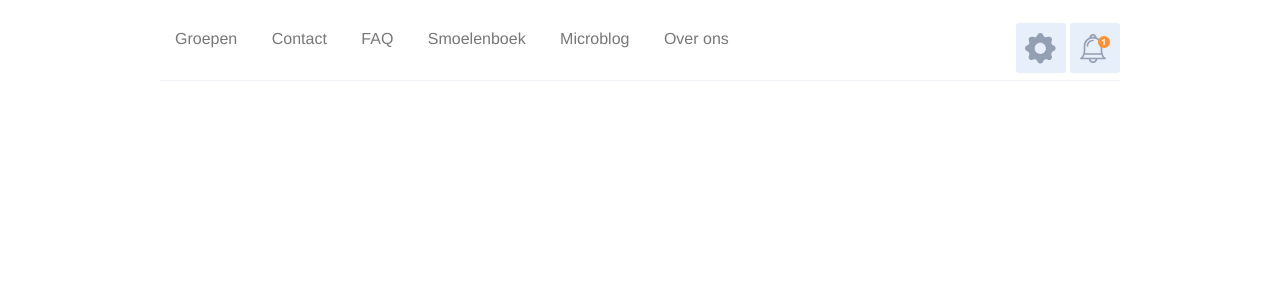
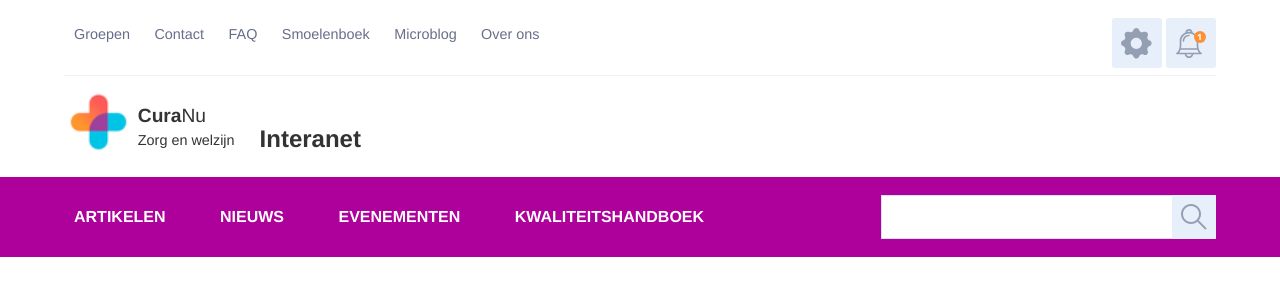
Before and after one commit to hbarza/youwe-frontend-test, a PHP site: page / in a window 1280 px wide. Shown: the top 300 px of the page. Run offline with PHP 8.4, Linux system fonts and the light colour scheme.

Commit message:
header implemented

```diff
--- a/assets/css/framework.css
+++ b/assets/css/framework.css
@@ -53,17 +53,48 @@ p {
   line-height: 1.8;
 }
 
-.font-light {
+.font-lighter {
+  font-weight: 100;
+}
+.font-regular {
   font-weight: 300;
 }
-
-.font-regular {
-  font-weight: 400;
+.font-semi-bold {
+  font-weight: 500;
+}
+.font-bold {
+  font-weight: 700;
+}
+.font-bolder {
+  font-family: 'OpenSansBolder';
+  font-weight: 900;
 }
 
-.font-heavy {
-  font-weight: 700;
+.font-size-1 {
+  font-size: 1rem;
 }
+.font-size-2 {
+  font-size: 1.275rem;
+}
+.font-size-3 {
+  font-size: 1.5rem;
+  line-height: 1.7rem;
+}
+.font-size-4 {
+  font-size: 1.75rem;
+  line-height: 2rem;
+}
+
+.text-white {
+  color: #fff;
+}
+ol,
+ul {
+  list-style: none;
+  padding: 0;
+}
+
+
 
 /* POSITIONING */
 .t-left {
@@ -107,68 +138,109 @@ p {
   display: inline-block;
 }
 
+/* FLEX */
+.d-f {
+  display: flex;
+}
+.f-align-center {
+  align-items: center;
+}
+.f-align-top {
+  align-items: flex-start;
+}
+.f-align-bottom {
+  align-items: flex-end;
+}
+.f-justify-center {
+  justify-content: center;
+}
+.f-justify-left {
+  justify-content: left;
+}
+.f-justify-right {
+  justify-content: right;
+}
+.flex-item-top {
+  align-self: flex-start;
+}
+.flex-item-center {
+  align-self: center;
+}
+.flex-item-bottom {
+  align-self: flex-end;
+}
+.flex-item-left {
+  justify-self: left;
+}
+.flex-item-center {
+  justify-self: center;
+}
+.flex-item-right {
+  justify-self: right;
+}
+
 /* MARGIN - PADDING */
 .ml3,
 .mx3,
 .m3 {
-  margin-left: 50px;
+  margin-left: 45px;
 }
 .mr3,
 .mx3,
 .m3 {
-  margin-right: 50px;
+  margin-right: 45px;
 }
 .mt3,
 .my3,
 .m3 {
-  margin-top: 50px;
+  margin-top: 45px;
 }
 .mb3,
 .my3,
 .m3 {
-  margin-bottom: 50px;
+  margin-bottom: 45px;
 }
 
 .ml2,
 .mx2,
 .m2 {
-  margin-left: 30px;
+  margin-left: 25px;
 }
 .mr2,
 .mx2,
 .m2 {
-  margin-right: 30px;
+  margin-right: 25px;
 }
 .mt2,
 .my2,
 .m2 {
-  margin-top: 30px;
+  margin-top: 25px;
 }
 .mb2,
 .my2,
 .m2 {
-  margin-bottom: 30px;
+  margin-bottom: 25px;
 }
 
 .ml1,
 .mx1,
 .m1 {
-  margin-left: 15px;
+  margin-left: 10px;
 }
 .mr1,
 .mx1,
 .m1 {
-  margin-right: 15px;
+  margin-right: 10px;
 }
 .mt1,
 .my1,
 .m1 {
-  margin-top: 15px;
+  margin-top: 10px;
 }
 .mb1,
 .my1,
 .m1 {
-  margin-bottom: 15px;
+  margin-bottom: 10px;
 }
 
 .ml0,
@@ -195,64 +267,64 @@ p {
 .pl3,
 .px3,
 .p3 {
-  padding-left: 50px;
+  padding-left: 45px;
 }
 .pr3,
 .px3,
 .p3 {
-  padding-right: 50px;
+  padding-right: 45px;
 }
 .pt3,
 .py3,
 .p3 {
-  padding-top: 50px;
+  padding-top: 45px;
 }
 .pb3,
 .py3,
 .p3 {
-  padding-bottom: 50px;
+  padding-bottom: 45px;
 }
 
 .pl2,
 .px2,
 .p2 {
-  padding-left: 30px;
+  padding-left: 25px;
 }
 .pr2,
 .px2,
 .p2 {
-  padding-right: 30px;
+  padding-right: 25px;
 }
 .pt2,
 .py2,
 .p2 {
-  padding-top: 30px;
+  padding-top: 25px;
 }
 .pb2,
 .py2,
 .p2 {
-  padding-bottom: 30px;
+  padding-bottom: 25px;
 }
 
 .pl1,
 .px1,
 .p1 {
-  padding-left: 15px;
+  padding-left: 10px;
 }
 .pr1,
 .px1,
 .p1 {
-  padding-right: 15px;
+  padding-right: 10px;
 }
 .pt1,
 .py1,
 .p1 {
-  padding-top: 15px;
+  padding-top: 10px;
 }
 .pb1,
 .py1,
 .p1 {
-  padding-bottom: 15px;
+  padding-bottom: 10px;
 }
 
 .pl0,
@@ -304,4 +376,12 @@ a:hover {
   text-decoration: underline;
 }
 
+/* FORM */
+.input-field {
+  border: 1px solid #d8e2ee;
+  padding: 5px;
+  height: 40px;
+  width: 100%;
+}
+
 @import url('font.css');
--- a/assets/css/grid.css
+++ b/assets/css/grid.css
@@ -10,7 +10,7 @@
   width: 100%;
 }
 
-.row [class^="col"] {
+.row > [class*="col"] {
   float: left;
   margin: 0.5rem 2%;
   min-height: 0.125rem;
@@ -151,6 +151,7 @@
 
 @media only screen and (min-width: 60em) { /* 960px */
   .container {
-    width: 75%;
+    width: 90%;
+    max-width: 80rem;
   }
 }
--- a/assets/css/style.css
+++ b/assets/css/style.css
@@ -6,6 +6,8 @@
     background-repeat: no-repeat;
     background-position: 50% 50%;
     background-color: #e6effa;
+    cursor: pointer;
+    border: 0 none;
 }
 .btn-icon.gear {
     background-image: url('../image/black-settings-button.svg');
@@ -16,10 +18,54 @@
 
 /* HEADER */
 .top-links .link {
-    font-size: 1rem;
+    font-size: .9rem;
     line-height: 2rem;
-    color: #777;
+    color: #676e8a;
 }
 .header .top-wrapper {
     border-bottom: 1px solid #eef2f6;
 }
+.header .logo {
+    text-decoration: none;
+}
+.header .logo img {
+    width: 4.3rem;
+    margin-right: 5px;
+}
+.header .logo h1 {
+    font-size: 1.2rem;
+    font-weight: lighter;
+}
+.header .logo h1 .name {
+    font-weight: bold;
+}
+.header .logo h1 .slogan {
+    font-size: .9rem
+}
+.header .logo .interanet {
+    font-size: 1.5rem;
+    font-weight: bolder;
+    line-height: 1.7rem;
+}
+
+/* MENU */
+.header .nav {
+    background: #ae009b;
+}
+.header .navigation a {
+    text-transform: uppercase;
+}
+
+/* MINI SEARCH */
+#header_search {
+    position: relative;
+}
+#header_search .input-field {
+    height: 44px;
+}
+#header_search .search {
+    position: absolute;
+    right: 0;
+    background-image: url('../image/zoeken.png');
+    padding: 22px;
+}
--- a/index.html
+++ b/index.html
@@ -13,9 +13,9 @@
     <link href="assets/css/style.css" rel="stylesheet">
 </head>
 <body id="home_page" class="index home">
-    <div class="container">
+    <div class="page-wrapper">
         <header class="header">
-            <section class="header-top">
+            <section class="header-top container">
                 <div class="row top-wrapper">
                     <div class="col-10 mb0 ml0">
                         <nav class="top-links">
@@ -33,9 +33,33 @@
                     </div>
                 </div>
             </section>
-            <section class="header-main"></section>
-            <nav class="navigation"></nav>
+            <section class="header-main container">
+                <div class="logo-wrapper col-6 mt1 mb1">
+                    <a href="/" class="logo flex-item d-f f-align-bottom f-justify-left">
+                        <img src="assets/image/Bitmap.png"/>
+                        <h1 class="m0"><span class="name">Cura</span>Nu <span class="d-b slogan">Zorg en welzijn</span></h1>
+                        <span class="interanet d-ib mx2">Interanet</span>
+                    </a>
+                </div>
+            </section>
+            <section class="nav">
+                <nav class="container navigation row my2 p1 pr0">
+                    <ul class="menu col-8 mx0">
+                        <li class="py1 px2 d-ib pl0"><a href="#" class="text-white font-bold">Artikelen</a></li>
+                        <li class="py1 px2 d-ib"><a href="#" class="text-white font-bold">Nieuws</a></li>
+                        <li class="py1 px2 d-ib"><a href="#" class="text-white font-bold">Evenementen</a></li>
+                        <li class="py1 px2 d-ib"><a href="#" class="text-white font-bold">Kwaliteitshandboek</a></li>
+                    </ul>
+                    <div class="top-search col-4 mx0 f-right">
+                        <form id="header_search" action="/" method="get">
+                            <input type="text" name="q" class="input-field"/>
+                            <button class="btn-icon search" type="submit"></button>
+                        </form>
+                    </div>
+                </nav>
+            </section>
         </header>
+
 
     </div>
 </body>
```
Also changed, not shown: 1 other file.
